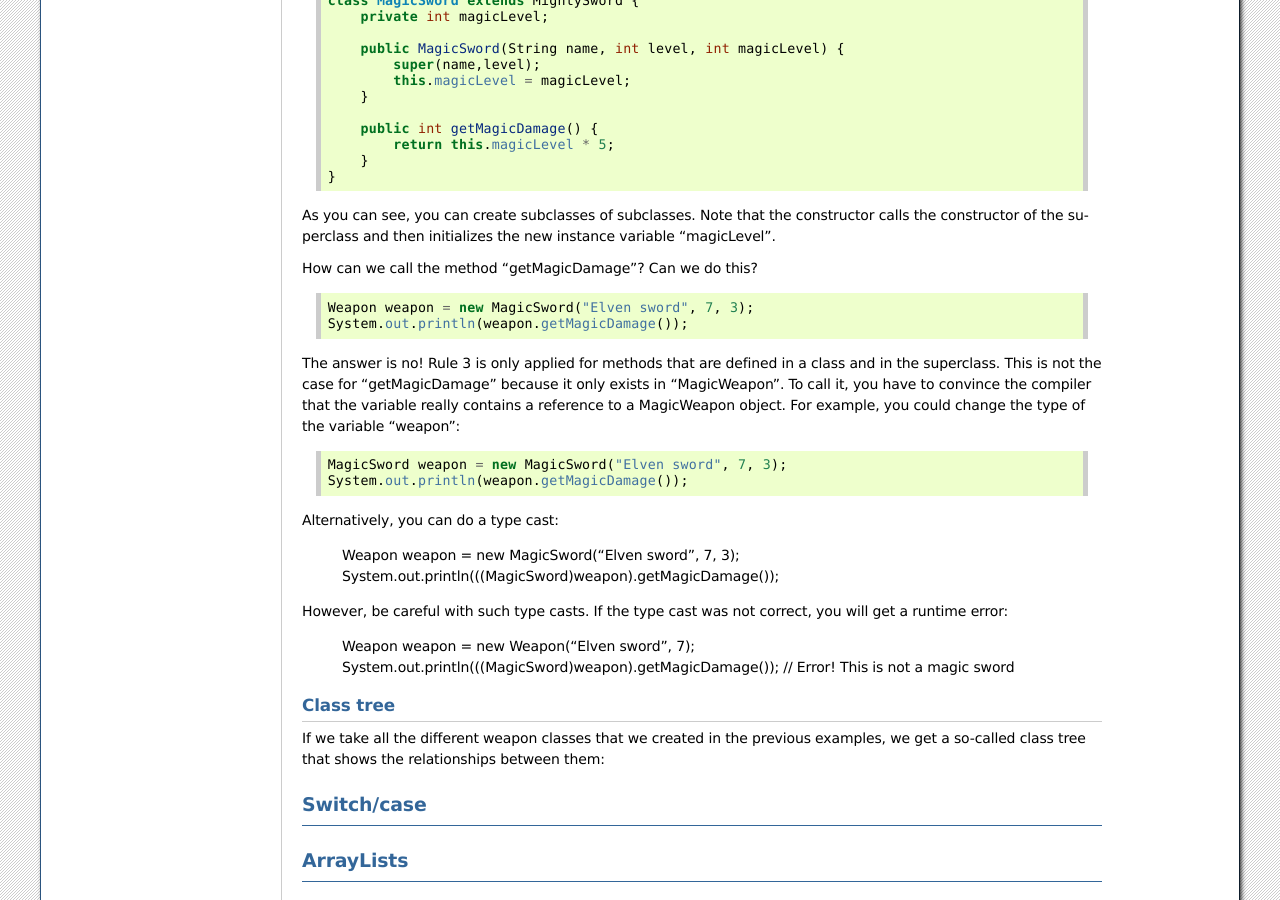
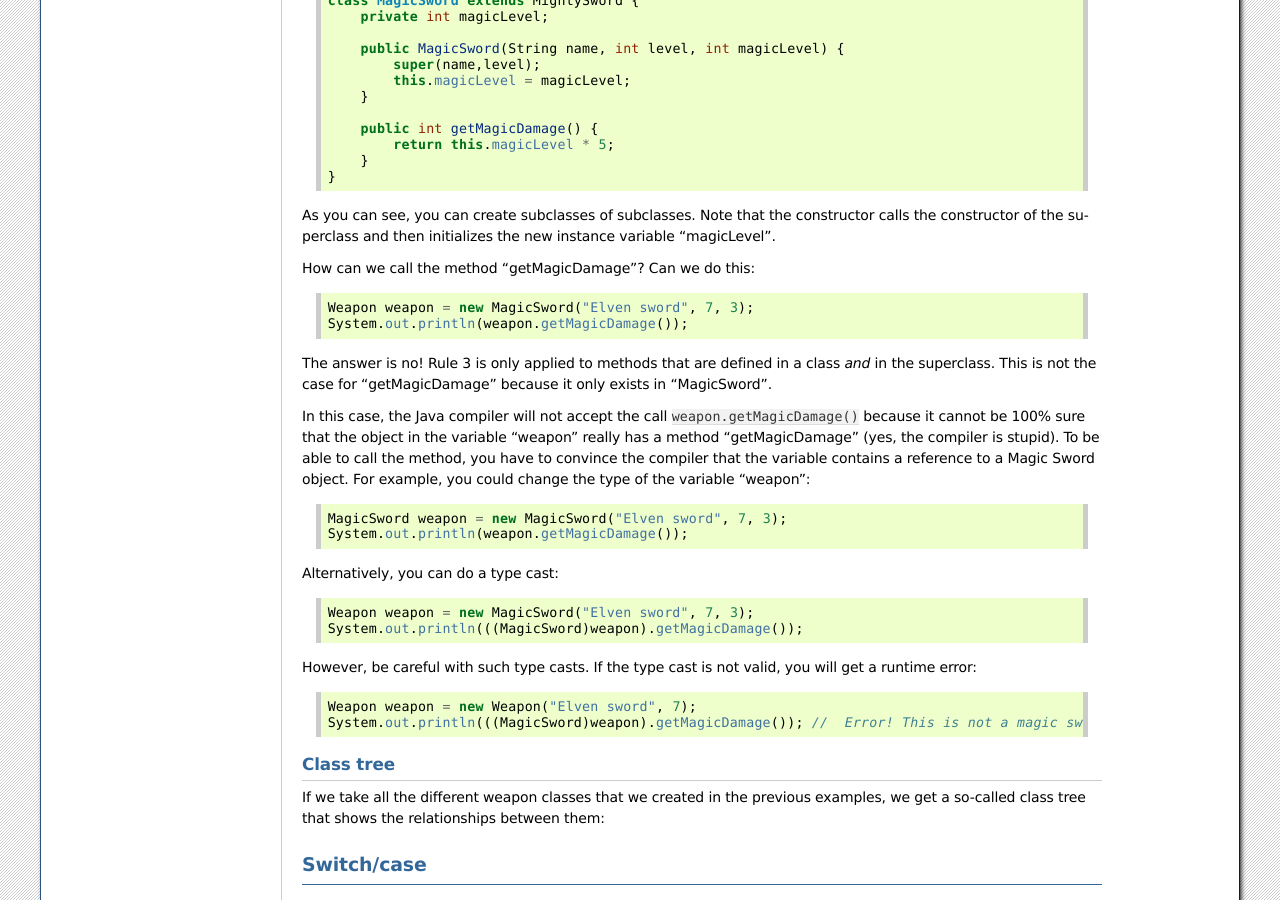
Before and after one commit to pschaus/book_lepl1402, a Sphinx documentation site: the page built from source/part1.rst, in a window 1280 px wide and 900 px high, scrolled down 25630 px. Built offline with Sphinx 7.4.7, drawn with Linux system fonts in a browser that asks for light colours; formulas are drawn with MathJax 3.

Commit message:
inheritance

```diff
--- a/source/part1.rst
+++ b/source/part1.rst
@@ -1321,14 +1321,16 @@ A subclass cannot only override methods of its superclass, it can also add new i
 
 As you can see, you can create subclasses of subclasses. Note that the constructor calls the constructor of the superclass and then initializes the new instance variable "magicLevel".
 
-How can we call the method "getMagicDamage"? Can we do this?
+How can we call the method "getMagicDamage"? Can we do this:
 
 .. code-block:: java
 
     Weapon weapon = new MagicSword("Elven sword", 7, 3);
     System.out.println(weapon.getMagicDamage());
 
-The answer is no! Rule 3 is only applied for methods that are defined in a class and in the superclass. This is not the case for "getMagicDamage" because it only exists in "MagicWeapon". To call it, you have to convince the compiler that the variable really contains a reference to a MagicWeapon object. For example, you could change the type of the variable "weapon":
+The answer is no! Rule 3 is only applied to methods that are defined in a class *and* in the superclass. This is not the case for "getMagicDamage" because it only exists in "MagicSword".
+
+In this case, the Java compiler will not accept the call :code:`weapon.getMagicDamage()` because it cannot be 100% sure that the object in the variable "weapon" really has a method "getMagicDamage" (yes, the compiler is stupid). To be able to call the method, you have to convince the compiler that the variable contains a reference to a Magic Sword object. For example, you could change the type of the variable "weapon":
 
 .. code-block:: java
 
@@ -1337,10 +1339,14 @@ The answer is no! Rule 3 is only applied for methods that are defined in a class
 
 Alternatively, you can do a type cast:
 
+.. code-block:: java
+
     Weapon weapon = new MagicSword("Elven sword", 7, 3);
     System.out.println(((MagicSword)weapon).getMagicDamage());
 
-However, be careful with such type casts. If the type cast was not correct, you will get a runtime error:
+However, be careful with such type casts. If the type cast is not valid, you will get a runtime error:
+
+.. code-block:: java
 
     Weapon weapon = new Weapon("Elven sword", 7);
     System.out.println(((MagicSword)weapon).getMagicDamage()); //  Error! This is not a magic sword
```
